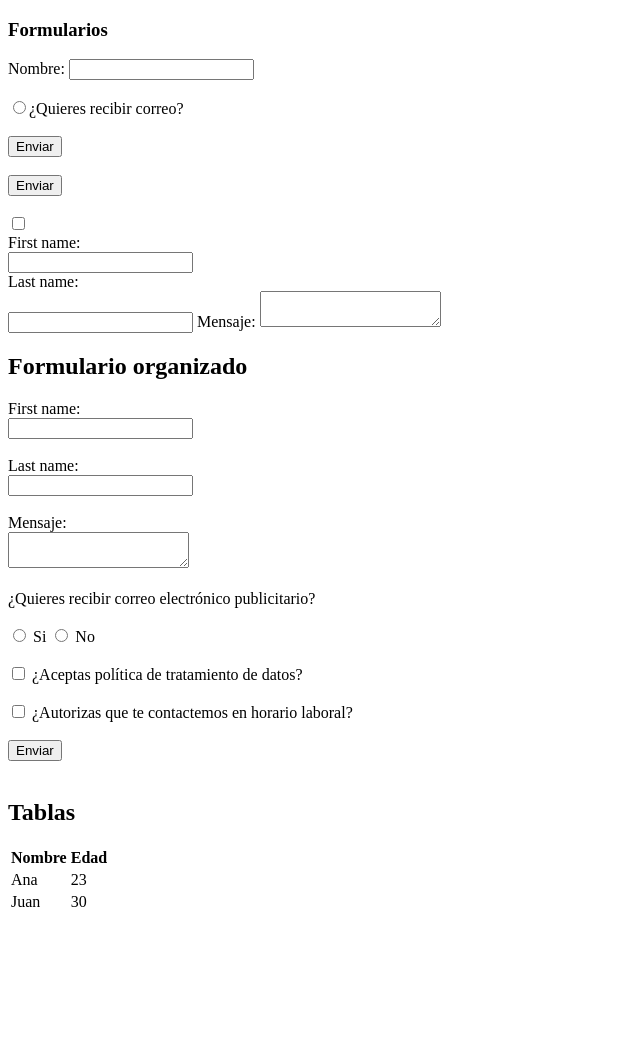
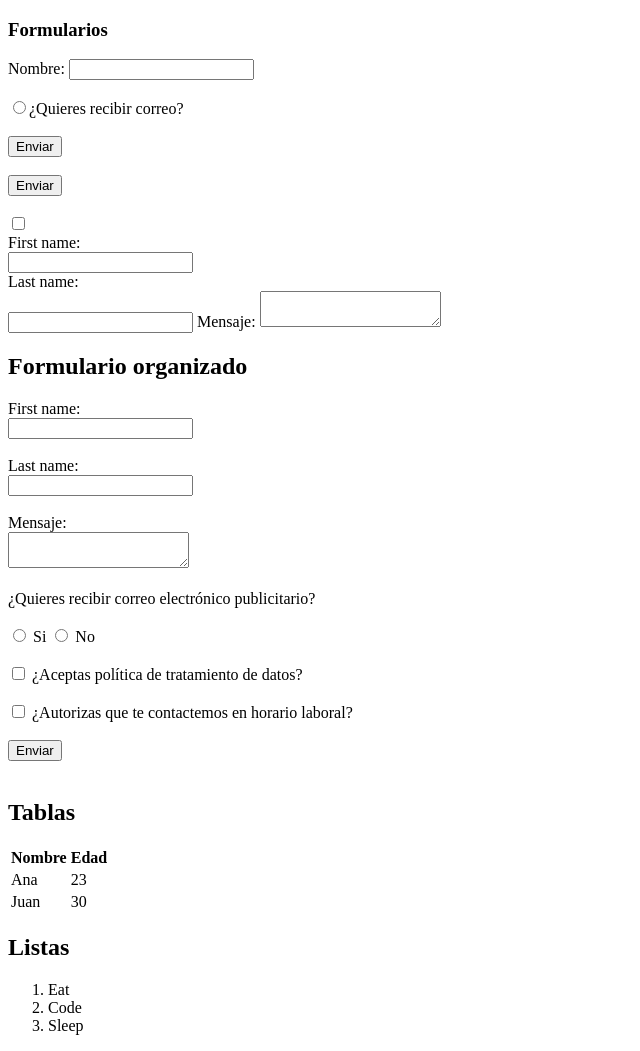
Before and after one commit to jhoalex2525/Curso-Programaci-n-B-sica-TechOriente, a plain HTML site: page index10122024.html in a window 1280 px wide. Shown: the whole page, without its empty margins (0-640 px from the left). Before the commit the page ends 922 px from the top, so only its background shows below. Drawn offline with Linux system fonts and the light colour scheme.

Commit message:
Definición de listas

```diff
--- a/index10122024.html
+++ b/index10122024.html
@@ -60,4 +60,10 @@
         <td>30</td>
     </tr>
 </table>
+<h2>Listas</h2>
+<ol>
+    <li>Eat</li>
+    <li>Code</li>
+    <li>Sleep</li>
+</ol>
 </html>
```
